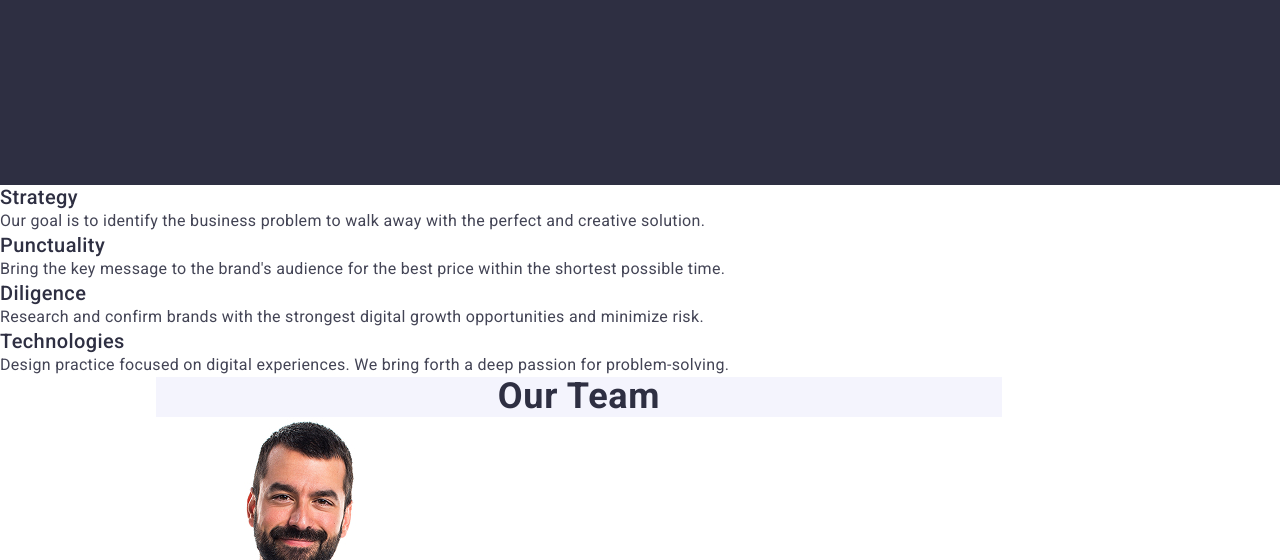
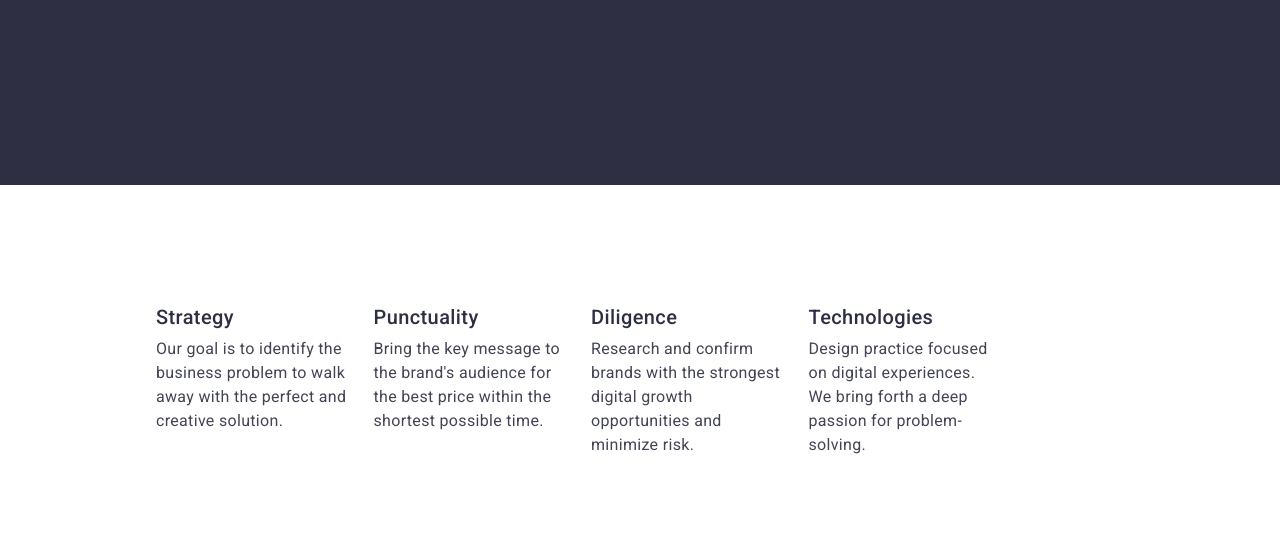
Before and after one commit to dziuban05/goit-markup-hw-03, a plain HTML site: page index.html in a window 1280 px wide. Shown: the part 392-952 px from the top of the page. Drawn offline with nearby package versions, Linux system fonts and the light colour scheme.

Commit message:
section 2

```diff
--- a/css/styles.css
+++ b/css/styles.css
@@ -121,6 +121,36 @@ address {
     background-color: #404BBF;
 }
 
+.advantages {
+    padding: 120px 0;
+}
+
+.visually-hidden {
+    position: absolute;
+    width: 1px;
+    height: 1px;
+    margin: -1px;
+    border: 0;
+    padding: 0;
+    white-space: nowrap;
+    clip-path: inset(100%);
+    clip: rect(0 0 0 0);
+    overflow: hidden;
+}
+
+.sub-headline {
+    margin-bottom: 8px;
+}
+
+.list-advantages {
+    display: flex;
+    gap: 24px;
+}
+
+.list-advantages-points {
+    width: calc((100% - 72px) / 4);
+}
+
 .headline {
     font-weight: 700;
     font-size: 36px;
--- a/index.html
+++ b/index.html
@@ -66,30 +66,31 @@
       <!-- #endregion Solutions -->
       <!-- #region Advantages -->
       <section class="advantages">
-        <h2 hidden class="headline">Advantages</h2>
-        <ul>
-          <li>
+        <div class="container">
+          <h2 class="visually-hidden">Advantages</h2>
+          <ul class="list-advantages">
+            <li class="list-advantages-points">
               <h3 class="sub-headline">Strategy</h3>
               <p class="text">
-              Our goal is to identify the business problem to walk away with the
-              perfect and creative solution.
+                Our goal is to identify the business problem to walk away with
+                the perfect and creative solution.
               </p>
             </li>
-          <li>
+            <li class="list-advantages-points">
               <h3 class="sub-headline">Punctuality</h3>
               <p class="text">
                 Bring the key message to the brand's audience for the best price
                 within the shortest possible time.
               </p>
             </li>
-          <li>
+            <li class="list-advantages-points">
               <h3 class="sub-headline">Diligence</h3>
               <p class="text">
                 Research and confirm brands with the strongest digital growth
                 opportunities and minimize risk.
               </p>
             </li>
-          <li>
+            <li class="list-advantages-points">
               <h3 class="sub-headline">Technologies</h3>
               <p class="text">
                 Design practice focused on digital experiences. We bring forth a
@@ -97,6 +98,7 @@
               </p>
             </li>
           </ul>
+        </div>
       </section>
       <!-- #endregion Advantages -->
       <!-- #region Our Team -->
```
Lines whose indentation alone changed are shown as unchanged.
